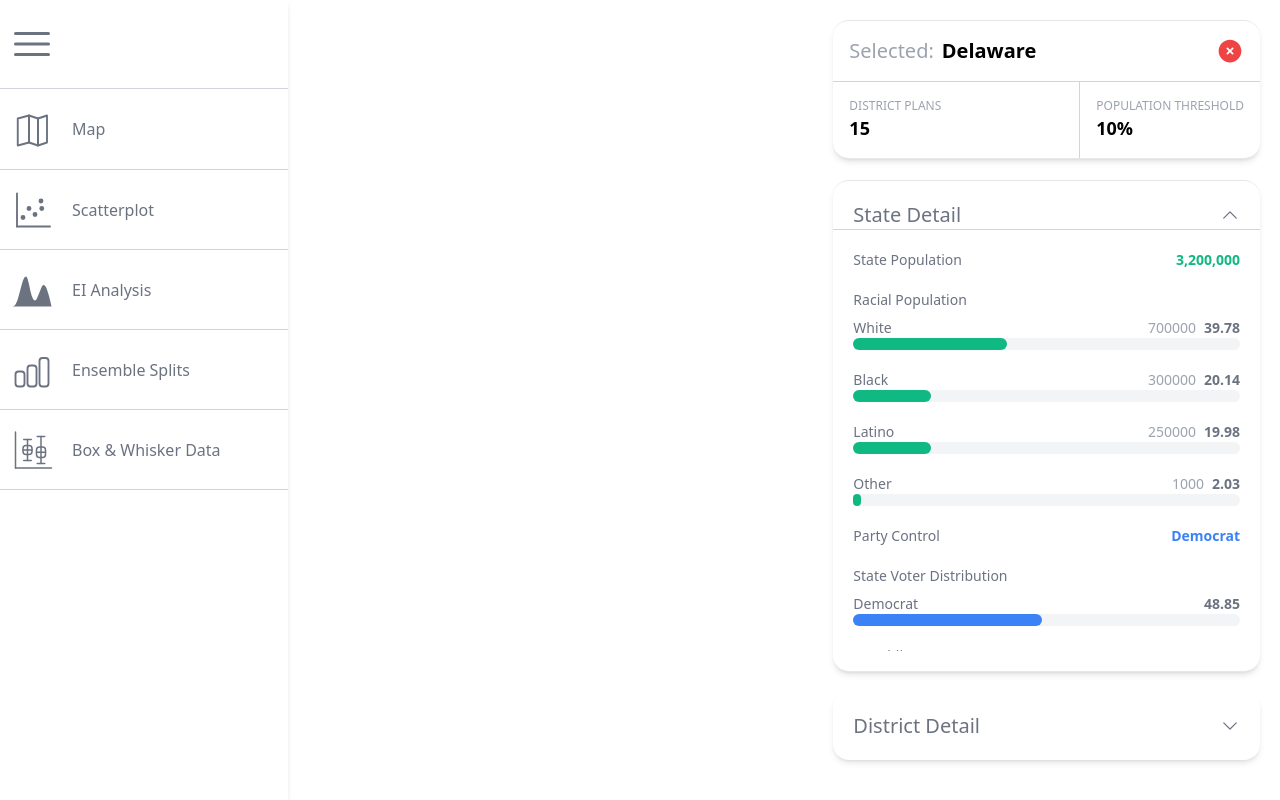
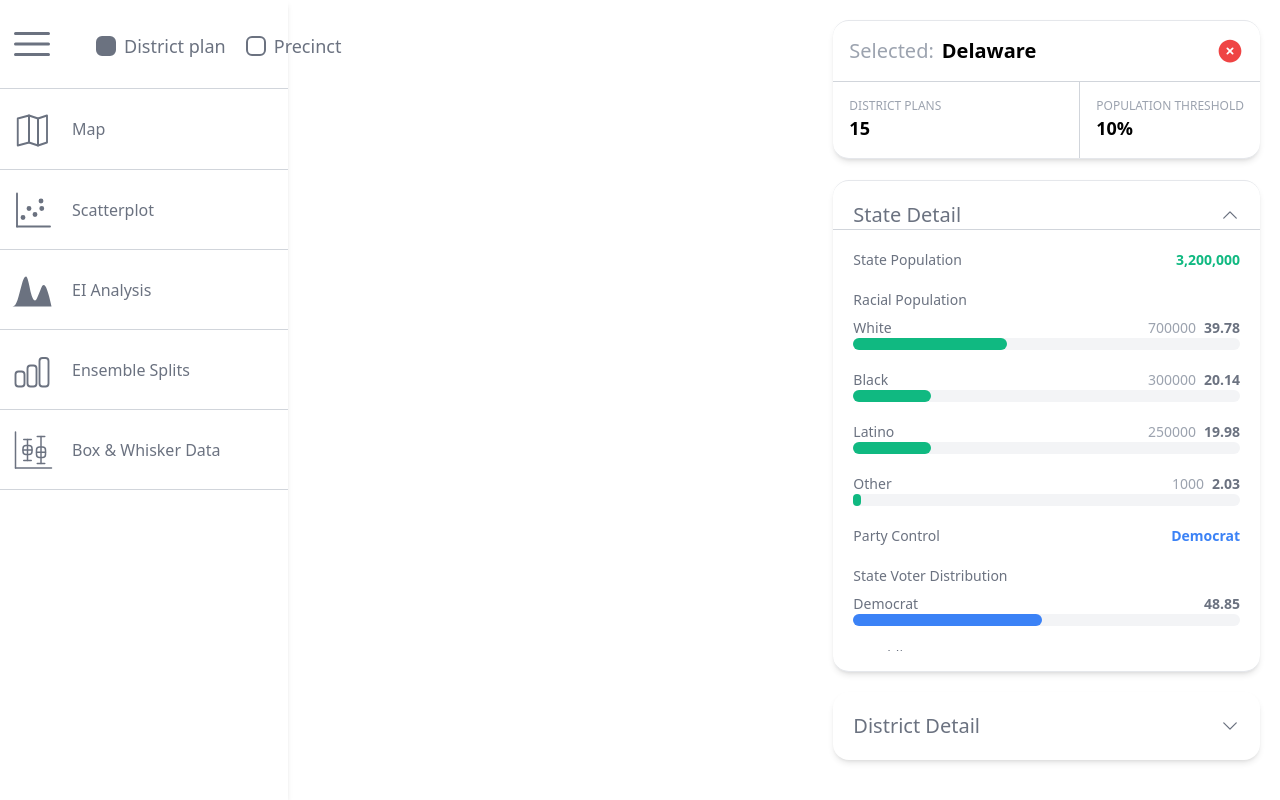
Before and after one commit to CSE416-Rockies/Rockies-VRA-Repeal-Analysis, a React (Vite) app in the folder client/: page /map in a window 1280 px wide. Built offline with nearby package versions, Linux system fonts and the light colour scheme.

Commit message:
map precinct/district level view dropdown added

```diff
--- /dev/null
+++ b/client/src/components/DropDownMenu.jsx
@@ -0,0 +1,43 @@
+import {useState} from 'react'
+import {UserGroupIcon, ChevronDownIcon, ChevronUpIcon} from '@heroicons/react/24/solid'
+
+
+export default function DropDownMenu({options}){
+
+        const [open, setOpen] = useState(false);
+        const [selected, setSelected] = useState(null);
+
+        const chevronIcon = open? < ChevronUpIcon className = 'w-5'/> : < ChevronDownIcon className = 'w-5'/>
+
+        function selectFunc(option) {
+                setSelected(option);
+                setOpen(false);
+        }
+
+        return(
+
+        <div className = 'flex flex-col py-2 relative bg-white shadow-md rounded-xl w-72'>
+
+                <button className = 'flex items-center justify-between px-5 capitalize text-lg hover:text-gray-400 transition-all duration-100' onClick = {()=>setOpen(!open)}>
+                        <div className = 'flex gap-2 items-center'>
+                                <UserGroupIcon className = 'w-7'/>
+                                { selected ? selected : 'Select minority group'}
+                        </div>
+                        {chevronIcon}
+                </button>
+
+                { open &&
+                <ul className = 'absolute top-full pt-5 cursor-pointer rounded-xl shadow-md w-full py-5'>
+                { options.map((option)=> (
+                        <div key = {option} className = 'px-5 hover:bg-gray-100 transition-all duration-100 ease-in'>
+                                <li className = 'capitalize p-2' onClick = {()=>selectFunc(option)}> {option} </li>
+                        </div>
+                ))}
+                </ul>
+                }
+
+        </div>
+
+
+        )
+}
--- /dev/null
+++ b/client/src/components/MapSelect.jsx
@@ -0,0 +1,27 @@
+import {useState} from 'react'
+import DropDownMenu from './DropDownMenu.jsx';
+
+export default function MapSelect(){
+
+    const minorities = ['asian', 'black', 'latino', 'other'];
+    const [selectMap, setSelectMap] =  useState('district');
+
+
+    const options = [{id: 'district',  label: 'District plan'}, {id: 'precinct', label: 'Precinct'}]
+
+    return(
+        <div className = 'flex z-40 absolute top-5 left-24 gap-5 text-gray-500 pointer-events-auto'>
+            <div className = 'flex items-center gap-5'>
+                { options.map(({id, label})=>(
+                    <button key = {id} className = 'flex gap-2 text-lg py-3 items-center cursor-pointer group' onClick = {()=> setSelectMap(id)}>
+                        <div className = {`rounded-md border-2 w-5 h-5 border-gray-500 capitalize ${selectMap == id? 'bg-gray-500 ': 'group-hover:bg-gray-300'}`}>  </div>
+                        {label}
+                    </button>
+                ))
+                }
+            </div>
+
+            { selectMap == 'precinct' &&  <DropDownMenu options = {minorities}/> }
+        </div>
+    )
+}
--- a/client/src/components/MapView.jsx
+++ b/client/src/components/MapView.jsx
@@ -2,22 +2,26 @@ import { useState } from "react"
 
 import StateDetail from './StateDetail.jsx';
 import DistrictDetail from './DistrictDetail.jsx';
+import MapSelect from './MapSelect.jsx';
+
 
 export default function MapView(){
     const [expanded, setExpanded] = useState(true);
 
     return(
+        <>
 
-        <div className = 'flex fixed inset-0 h-screen w-full'>
+            <div className = 'flex fixed inset-0 h-screen w-full pointer-events-none'>
+                <MapSelect/>
+                <div className = 'flex flex-col absolute gap-5 w-1/3 my-5 top-40 bottom-5 right-5 pointer-events-auto'>
+                    <StateDetail expanded = {expanded} onClick = {()=>setExpanded(!expanded)} className = 'absolute top-0 '/>
+                    <DistrictDetail expanded = {!expanded} onClick = {()=>setExpanded(!expanded)} className = 'absolute bottom-0 '/>
+                </div>
 
-
-            <div className = 'flex flex-col absolute gap-5 w-1/3 my-5 top-40 bottom-5 right-5'>
-                <StateDetail expanded = {expanded} onClick = {()=>setExpanded(!expanded)} className = 'absolute top-0 '/>
-                <DistrictDetail expanded = {!expanded} onClick = {()=>setExpanded(!expanded)} className = 'absolute bottom-0 '/>
             </div>
-
-        </div>
+        </>
     )
 
 
+
 }
--- a/client/src/components/StateDetail.jsx
+++ b/client/src/components/StateDetail.jsx
@@ -1,5 +1,4 @@
 import { ChevronRightIcon, ChevronLeftIcon, ChevronDownIcon, ChevronUpIcon } from '@heroicons/react/24/solid'
-import {UserIcon} from '@heroicons/react/24/solid'
 import {useState, useRef} from 'react'
 
 
```
